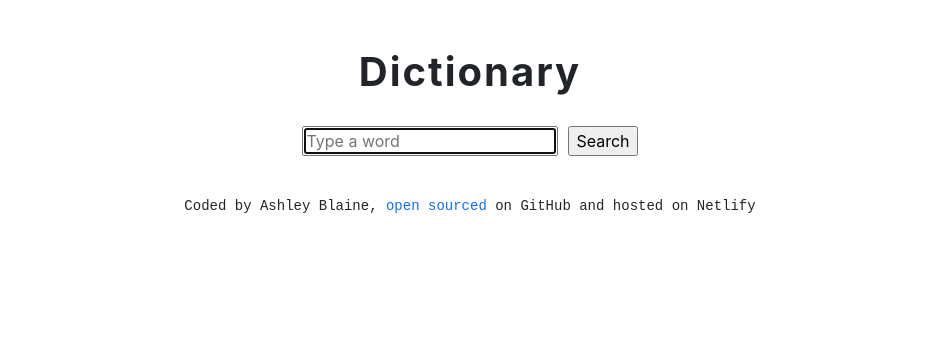
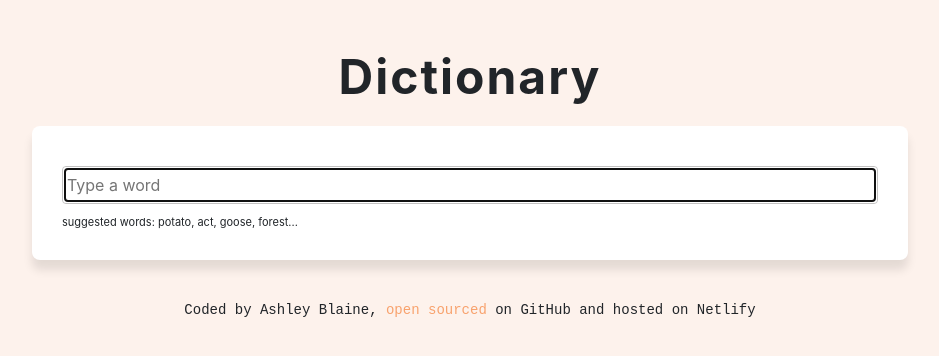
Before and after one commit to a-blaine/react-dictionary-app, a React (Create React App) app: page / in a window 1280 px wide. Shown: the top 356 px of the page, without its empty margins (170-1109 px from the left). Built offline with nearby package versions, Linux system fonts and the light colour scheme.

Commit message:
Added sections and styling

```diff
--- a/src/App.css
+++ b/src/App.css
@@ -1,5 +1,15 @@
+body {
+  background: #fdf2ec;
+}
+
+a {
+  color: #f8a26d;
+}
 .App footer {
   font-family: monospace, sans-serif;
   font-size: 14px;
   font-weight: 400;
 }
+.App .container {
+  max-width: 900px;
+}
--- a/src/Dictionary.css
+++ b/src/Dictionary.css
@@ -1,18 +1,35 @@
 .Dictionary {
   display: block;
   margin: 40px auto;
-  text-align: center;
 }
 
 .Dictionary h1 {
+  text-align: center;
   letter-spacing: 2px;
   font-weight: 700;
+  font-size: 48px;
 }
 
 .Dictionary form {
-  margin: 30px auto;
+  margin: 10px auto;
 }
 
-.Dictionary input[type="submit"] {
-  margin-left: 10px;
+.Dictionary input {
+  width: 100%;
+  padding: 6px 4px;
+  border: 1px solid #c2c1c1;
+  border-radius: 4px;
+  color: #554a43;
 }
+
+.Dictionary section {
+  background: white;
+  padding: 30px;
+  margin: 20px 0;
+  border-radius: 8px;
+  box-shadow: 0 10px 10px rgba(0, 0, 0, 0.1);
+}
+
+.Dictionary .hint {
+  font-size: 11px;
+}
--- a/src/Dictionary.js
+++ b/src/Dictionary.js
@@ -26,6 +26,7 @@ export default function SearchEngine() {
   return (
     <div className="Dictionary">
       <h1>Dictionary</h1>
+      <section>
         <form onSubmit={search}>
           <input
             type="search"
@@ -34,8 +35,11 @@ export default function SearchEngine() {
             autoComplete="off"
             onChange={handleKeywordChange}
           />
-        <input type="submit" value="Search" />
         </form>
+        <div className="hint">
+          suggested words: potato, act, goose, forest...
+        </div>
+      </section>
       <SearchResults results={result} />
     </div>
   );
--- a/src/Meaning.js
+++ b/src/Meaning.js
@@ -6,6 +6,7 @@ export default function Meaning({ data }) {
   return (
     <div className="Meaning">
       <h3>{data.partOfSpeech}</h3>
+      <hr />
       {data.definitions.map((definition, index) => {
         return (
           <div key={index}>
--- a/src/SearchResults.js
+++ b/src/SearchResults.js
@@ -7,8 +7,9 @@ export default function SearchResults(props) {
   if (props.results) {
     return (
       <div className="Results text-start">
+        <section>
           <h2>{props.results.word} </h2>
-
+          <hr />
           {props.results.phonetics.map((phonetic, index) => {
             return (
               <div key={index}>
@@ -16,13 +17,12 @@ export default function SearchResults(props) {
               </div>
             );
           })}
-        <hr />
-
+        </section>
         {props.results.meanings.map((meaning, index) => {
           return (
-            <div key={index}>
+            <section key={index}>
               <Meaning data={meaning} />
-            </div>
+            </section>
           );
         })}
       </div>
```
Lines whose indentation alone changed are shown as unchanged.
